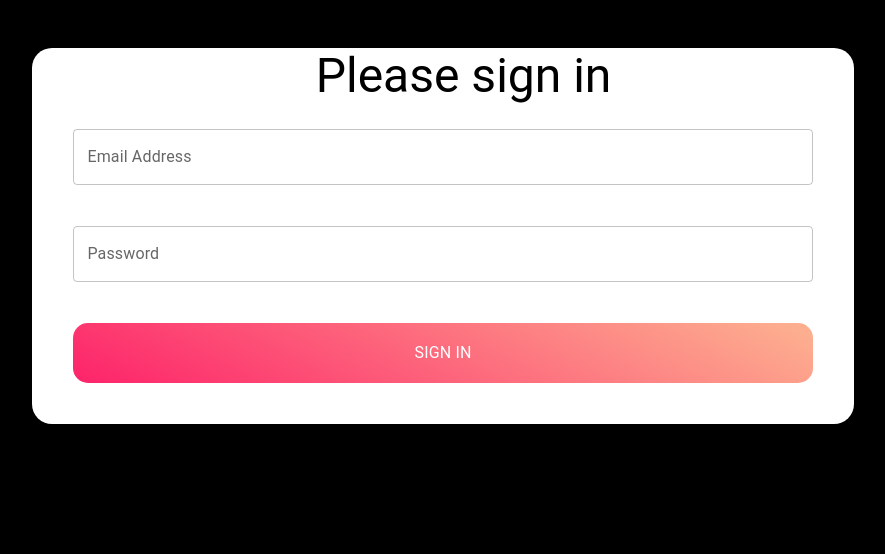
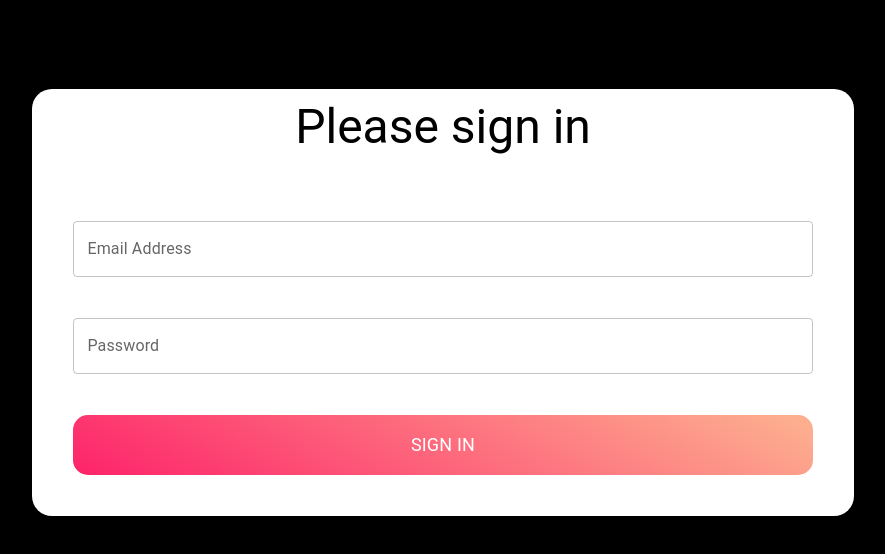
Before and after one commit to tms-js-pro-fe-68/D_alinaVinni, a React (Vite) app: page /login in a window 1280 px wide. Shown: the top 554 px of the page, without its empty margins (197-1082 px from the left). Built offline with nearby package versions, Linux system fonts and the light colour scheme.

Commit message:
miniEdited

```diff
--- a/src/pages/loginPage/LoginPage.jsx
+++ b/src/pages/loginPage/LoginPage.jsx
@@ -70,7 +70,8 @@ export default function LoginPage(){
                     background: 'white',
                     flexDirection: 'column'}}>
 
-                        <Typography variant='h3' sx={{textAlign: 'center', ml:'5%'}}>Please sign in</Typography>
+                        <Typography variant='h3' className='headingFont'
+                        sx={{textAlign: 'center', m:'5%', pt:'10px'}}>Please sign in</Typography>
 
                         <TextField
                         label='Email Address'
@@ -115,7 +116,10 @@ export default function LoginPage(){
                             height:'60px',
                             background: 'linear-gradient(207.67deg, #FDAE8F 3.43%, #FD1C68 104.7%)',
                         }}>
-                            <Typography sx={{color:'white'}}>Sign in</Typography>
+                            <Typography
+                            className='headingFont'
+                            sx={{color:'white', }}
+                            style={{lineHeight: '24px', fontSize: '18px'}}>Sign in</Typography>
                             </Button>
                     </Box>
                     </Grid>
```
